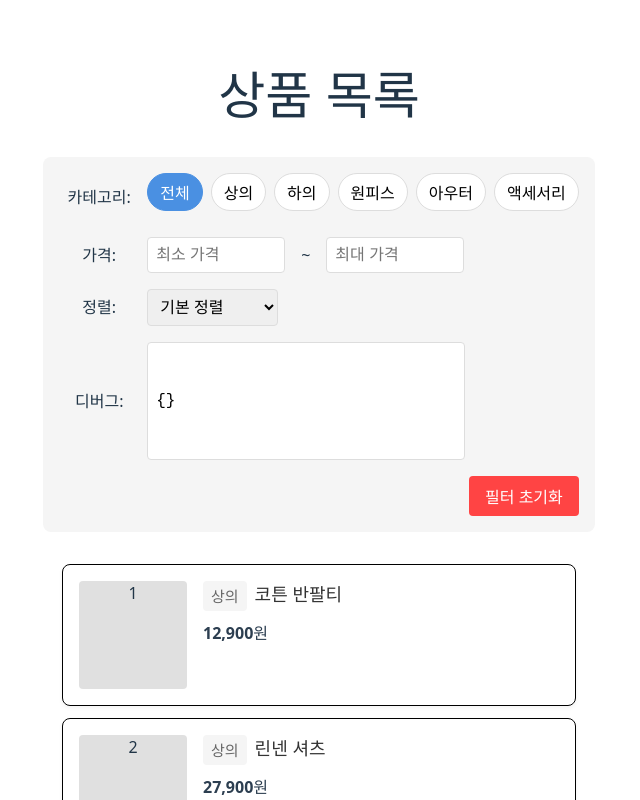
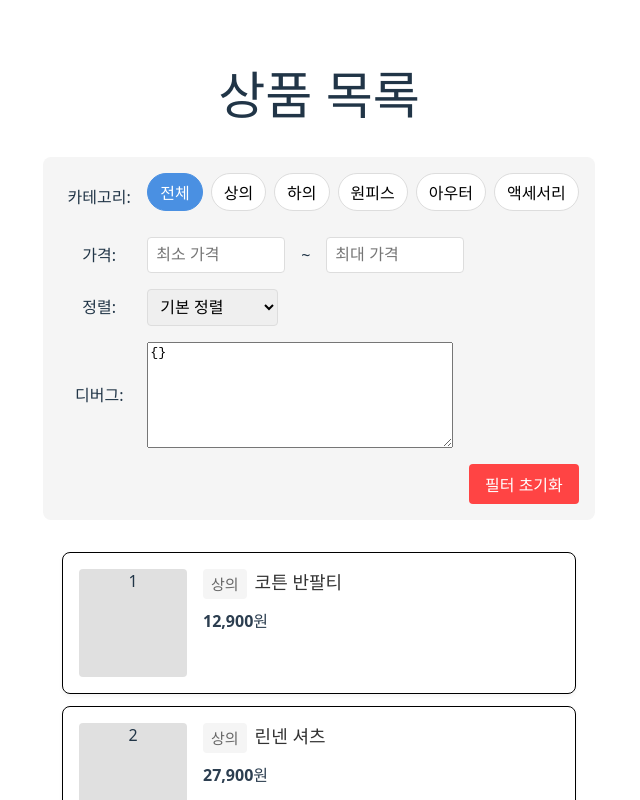
Before and after one commit to fliklab/react-product-list, a React (Vite) app: page / in a window 1280 px wide. Shown: the top 800 px of the page, without its empty margins (321-961 px from the left). Built offline with nearby package versions, Linux system fonts and the light colour scheme.

Commit message:
Update debug section

```diff
--- a/src/components/ProductFilter/ProductFilterComponent.tsx
+++ b/src/components/ProductFilter/ProductFilterComponent.tsx
@@ -125,8 +125,7 @@ export const ProductFilterComponent: React.FC<ProductFilterCommponentProps> = ({
 
       <div className={styles.filterGroup}>
         <label>디버그:</label>
-        <input
-          type="text"
+        <textarea
           value={JSON.stringify(filter, null, 2)}
           readOnly
           style={{ width: "300px", height: "100px", fontFamily: "monospace" }}
```
